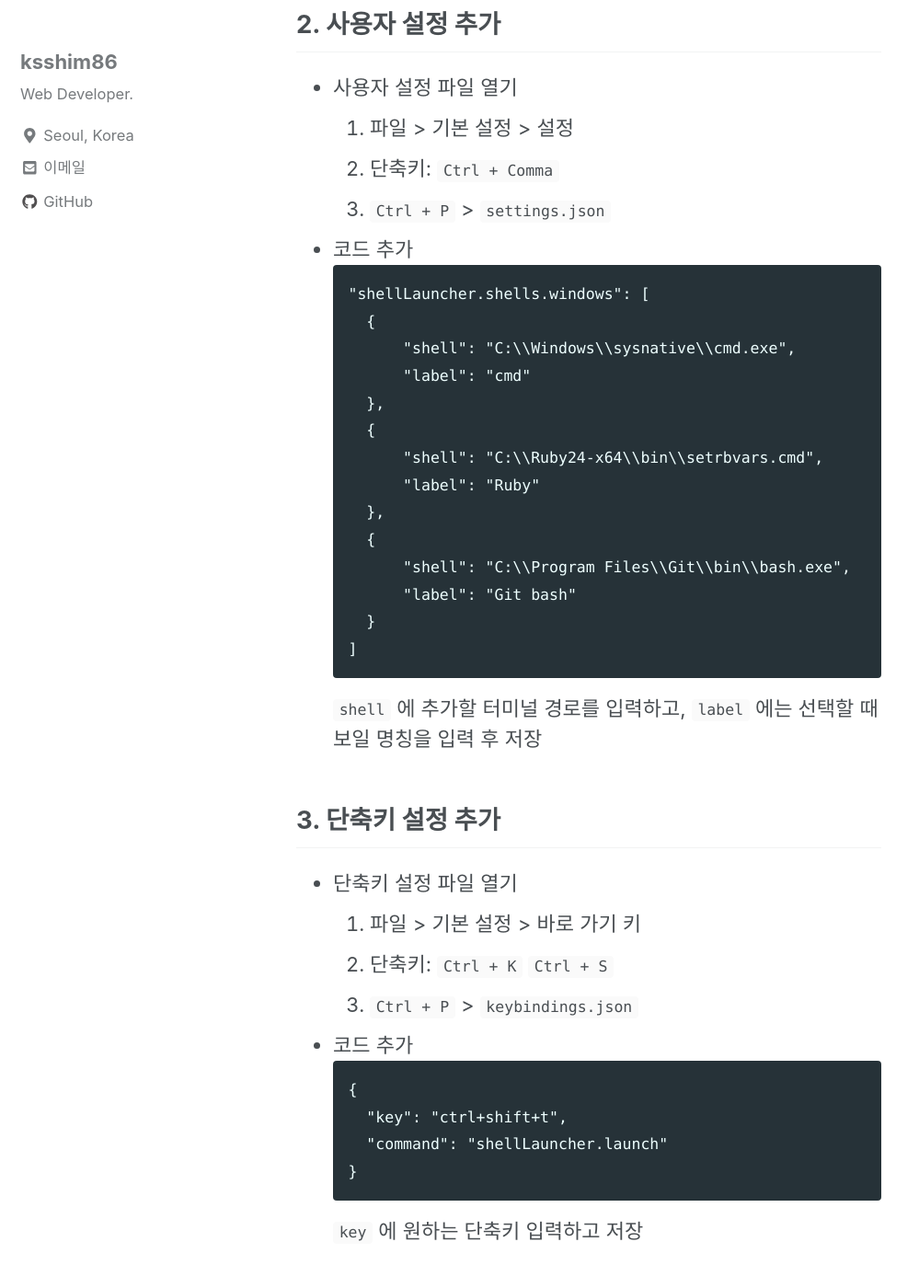
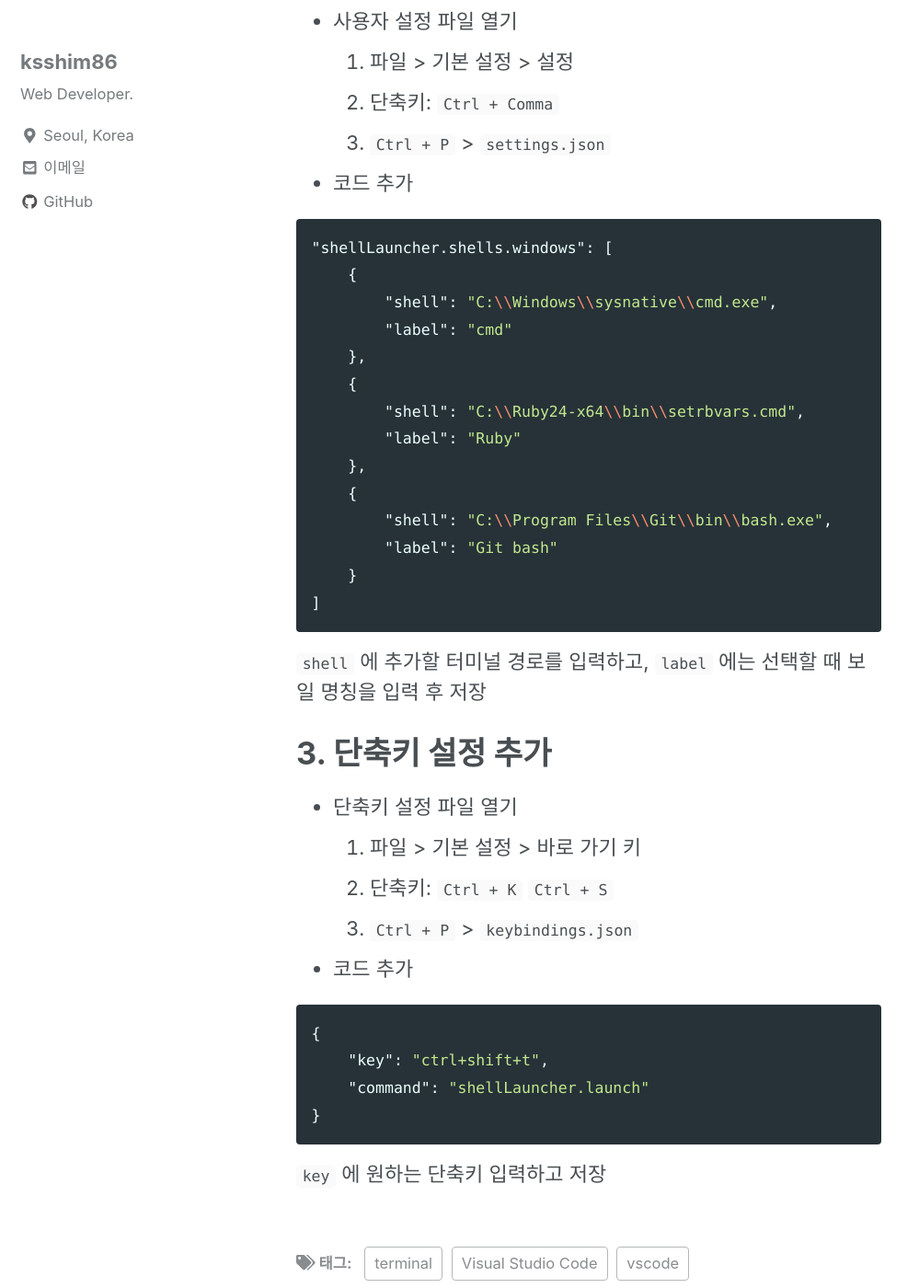
Before and after one commit to ksshim86/ksshim86.github.io, a Jekyll site: the page built from _posts/etc/2018-08-17-post-etc-vscode-terminal-tip.md, in a window 1280 px wide and 1400 px high, scrolled down 642 px. Shown: the whole window at 92% size, without its empty margins (0-999 px from the left). Built offline with Jekyll 4.4.1, drawn with Linux system fonts in a browser that asks for light colours; nearby versions of some CDN libraries; comment, search, counter and statistics services are not loaded.

Commit message:
md 문법에 맞게 수정

```diff
--- a/_posts/etc/2018-08-17-post-etc-vscode-terminal-tip.md
+++ b/_posts/etc/2018-08-17-post-etc-vscode-terminal-tip.md
@@ -12,17 +12,21 @@ tags:
 소스를 커밋하기 위해 `Git bash` 를 열어야 할 때도 있고, 서버를 실행하기 위해 `Ruby cmd` 를 열어야 할 때도 있고,
 그냥 `cmd` 를 열어야 할 때도 있는데 따로 프로그램으로 열기 불편해서 `vscode` 터미널에서 여러 개 사용하는 방법을 찾아서 정리해보았다.
 
-## 1. 'Shell Launcher' 확장 프로그램 설치
+# 1. 'Shell Launcher' 확장 프로그램 설치
+
 * 링크: <https://marketplace.visualstudio.com/items?itemName=Tyriar.shell-launcher>
 * 설치 후, `vscode` 재시작
 
-## 2. 사용자 설정 추가
+# 2. 사용자 설정 추가
+
 * 사용자 설정 파일 열기
   1. 파일 > 기본 설정 > 설정
   2. 단축키: `Ctrl + Comma`
   3. `Ctrl + P` > `settings.json`
+
 * 코드 추가
-~~~
+
+~~~json
 "shellLauncher.shells.windows": [
     {
         "shell": "C:\\Windows\\sysnative\\cmd.exe",
@@ -38,18 +42,23 @@ tags:
     }
 ]
 ~~~
+
 `shell` 에 추가할 터미널 경로를 입력하고, `label` 에는 선택할 때 보일 명칭을 입력 후 저장
 
-## 3. 단축키 설정 추가
+# 3. 단축키 설정 추가
+
 * 단축키 설정 파일 열기
   1. 파일 > 기본 설정 > 바로 가기 키
   2. 단축키: `Ctrl + K` `Ctrl + S`
   3. `Ctrl + P` > `keybindings.json`
+
 * 코드 추가
-~~~
+
+~~~json
 {
     "key": "ctrl+shift+t",
     "command": "shellLauncher.launch"
 }
 ~~~
+
 `key` 에 원하는 단축키 입력하고 저장
```
